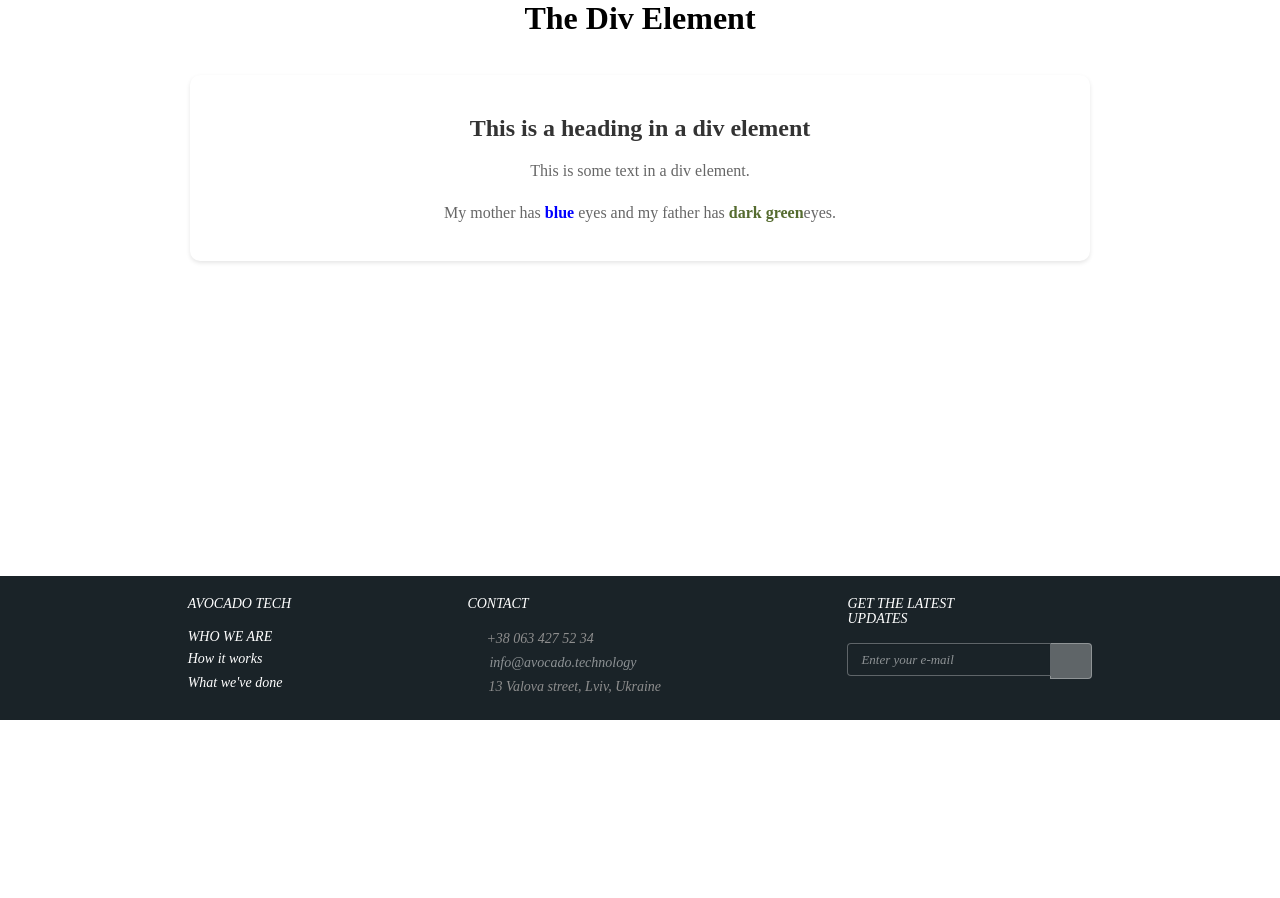
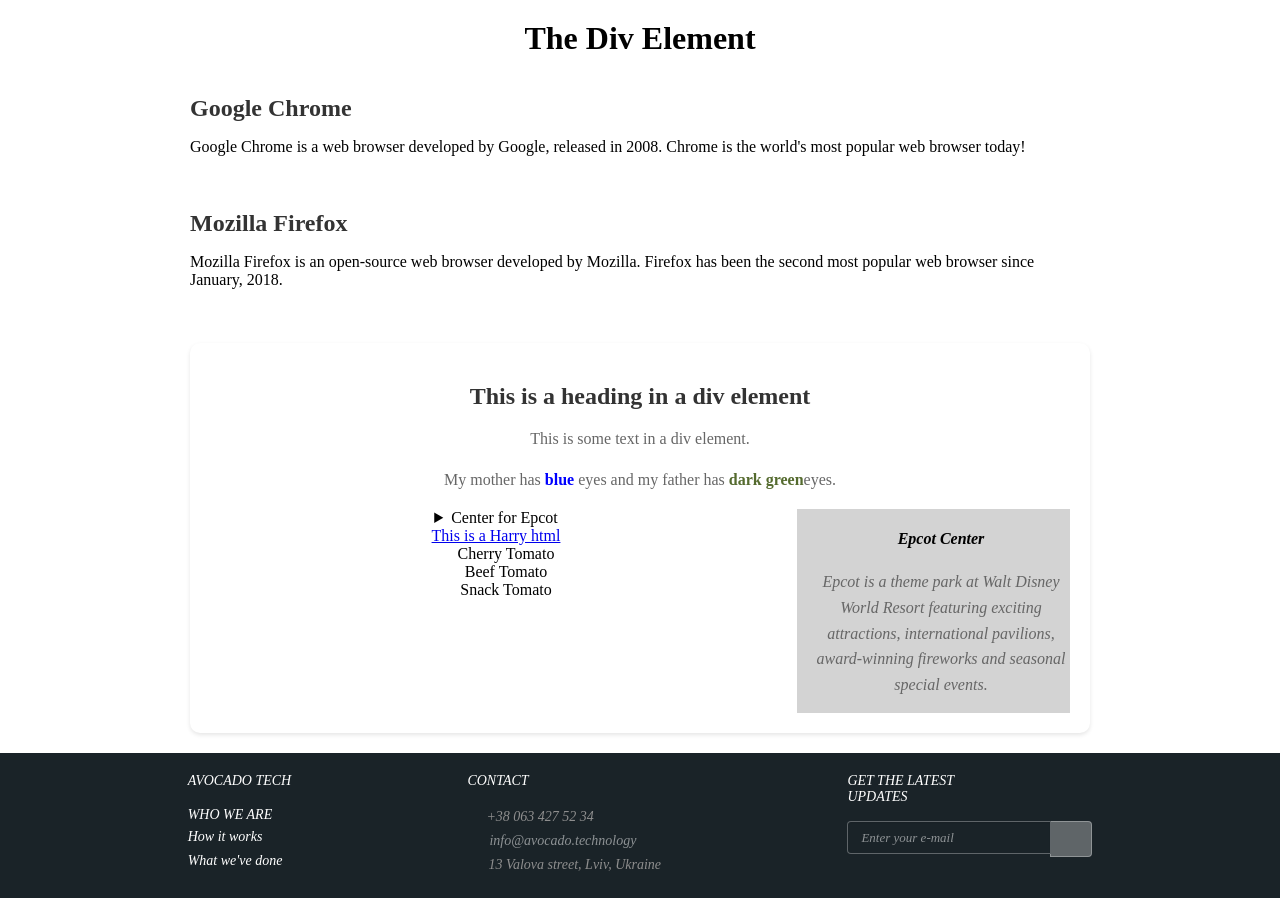
Before and after one commit to abhishekshakya-np/only-using-html-css, a PHP site: page / in a window 1280 px wide. Shown: the part 80-978 px from the top of the page. Before the commit the page ends 800 px from the top, so only its background shows below. Run offline with PHP 8.4, Linux system fonts and the light colour scheme; some web fonts are replaced.

Commit message:
Fixed footer position added some more tag from w3school

```diff
--- a/Index.html
+++ b/Index.html
@@ -1,19 +1,15 @@
 <!DOCTYPE html>
 <html>
+
 <head>
   <meta charset="utf-8" />
   <meta name="viewport" content="initial-scale=1, width=device-width" />
   <!-- Linking to Google Fonts API for ABeeZee (italic, 400) and Inter (400) fonts, with immediate display -->
   <link rel="stylesheet" href="./index.css" />
-    <link
-      rel="stylesheet"
-      href="https://fonts.googleapis.com/css2?family=ABeeZee:ital,wght@1,400&display=swap"
-    />
-    <link
-      rel="stylesheet"
-      href="https://fonts.googleapis.com/css2?family=Inter:wght@400&display=swap"
-    />
+  <link rel="stylesheet" href="https://fonts.googleapis.com/css2?family=ABeeZee:ital,wght@1,400&display=swap" />
+  <link rel="stylesheet" href="https://fonts.googleapis.com/css2?family=Inter:wght@400&display=swap" />
 </head>
+
 <body>
   <header class="main-content-wrapper">
     <!-- Navigation bar -->
@@ -34,16 +30,30 @@
     </nav>
   </header>
 
-    <div class="avo">
+  <main class="avo">
     <!-- Header section -->
     <h1>The div element</h1>
-      <article class="body">
+    <!-- Article section -->
+    <article>
+      <h2>Google Chrome</h2>
+      <p>Google Chrome is a web browser developed by Google, released in 2008. Chrome is the world's most popular web browser today!</p>
+    </article>
+
+    <!-- Article section -->
+    <article>
+      <h2>Mozilla Firefox</h2>
+      <p>Mozilla Firefox is an open-source web browser developed by Mozilla. Firefox has been the second most popular web browser since January, 2018.</p>
+    </article>
+
+    <!-- Body section -->
+    <div class="body">
       <!-- Heading and paragraph inside the div element -->
       <h2>This is a heading in a div element</h2>
       <p>This is some text in a div element.</p>
 
       <!-- Text with colored spans -->
-        <p>My mother has
+      <p>
+        My mother has
         <!-- Blue colored span -->
         <span style="color: blue; font-weight: bold">blue</span> eyes and my
         father has
@@ -52,9 +62,44 @@
           dark green</span>eyes.
       </p>
 
-      </article>
+      <!-- Aside section -->
+      <aside>
+        <!-- Heading and paragraph inside the aside element -->
+        <h4>Epcot Center</h4>
+        <p>
+          Epcot is a theme park at Walt Disney World Resort featuring exciting
+          attractions, international pavilions, award-winning fireworks and
+          seasonal special events.
+        </p>
+      </aside>
 
-    </div>
+      <!-- Details  with summary -->
+      <details>
+        <!-- Summary with text -->
+        <summary>Center for Epcot</summary>
+        <!-- Details content -->
+        <p>
+          Epcot is exciting
+          attractions, international a theme park at Walt Disney World Resort featuring
+          exciting attractions, international pavilions, award-winning fireworks and
+          seasonal special events.
+        </p>
+      </details>
+      <!-- A link to another page -->
+      <a href="/Harry-css/Harryy.html">This is a Harry html</a>
+
+      <!-- Unordered list -->
+      <ul>
+        <!-- List items -->
+        <li><data value="21053">Cherry Tomato</data></li>
+        <li><data value="21054">Beef Tomato</data></li>
+        <li><data value="21055">Snack Tomato</data></li>
+      </ul>
+    </main>
+
+
+
+
 
   <!-- Footer section -->
   <footer class="footer">
@@ -114,4 +159,5 @@
     </div>
   </footer>
 </body>
+
 </html>
--- a/index.css
+++ b/index.css
@@ -124,28 +124,63 @@
   box-shadow: 0 2px 4px rgba(0, 0, 0, 0.1);
 }
 
-/* Article heading */
+/* body class for heading */
 body h2 {
   font-size: 24px;
   color: #333;
   margin-bottom: 15px;
 }
 
-/* Article paragraph */
+/* body class for paragraph */
 .body p {
   font-size: 16px;
   color: #666;
   line-height: 1.6;
 }
 
+ul {
+  list-style: none; /* Remove default list styles */
+  padding: 0; /* Remove default padding */
+  margin: 0; /* Remove default margin */
+}
+
+li {
+  padding-left: 20px; /* Add padding to create space between bullet and text */
+  margin: auto;
+}
+
+/* Style the data elements inside list items */
+li data {
+  display: inline-block; /* Display data elements as blocks */
+}
+
+/* Styles for aside */
+aside {
+  width: 30%;
+  padding-left: 15px;
+  margin-left: 15px;
+  float: right;
+  font-style: italic;
+  background-color: lightgray;
+}
+
+/* Center the content */
+main {
+  padding: 20px;
+  min-height: 400px; /* Example height for content */
+}
 /* Center the content */
 /* Styles for top-level container */
 .avo {
+
   margin: auto;
   max-width: 900px;
   display: flex;
   flex-direction: column;
   gap: 18px;
+  max-width: 900px;
+
+
 }
 
 /* Styles for the Avocado tech text */
@@ -479,7 +514,8 @@
 
 /* Styles for footer section */
 .footer {
-  position: fixed; /* Position the footer */
+  position: relative; /* Position the footer */
+  /* Ensure footer respects document flow */
   bottom: 0; /* Position at the bottom of the viewport */
   left: 0; /* Position at the left edge of the viewport */
   width: 100%; /* Full width */
@@ -491,6 +527,7 @@
   font-family: ABeeZee;
   padding: 20px; /* Adjust padding as needed */
   box-sizing: border-box;
+
 }
 
 
```
Also changed, not shown: README.md. Lines whose indentation alone changed are shown as unchanged.
